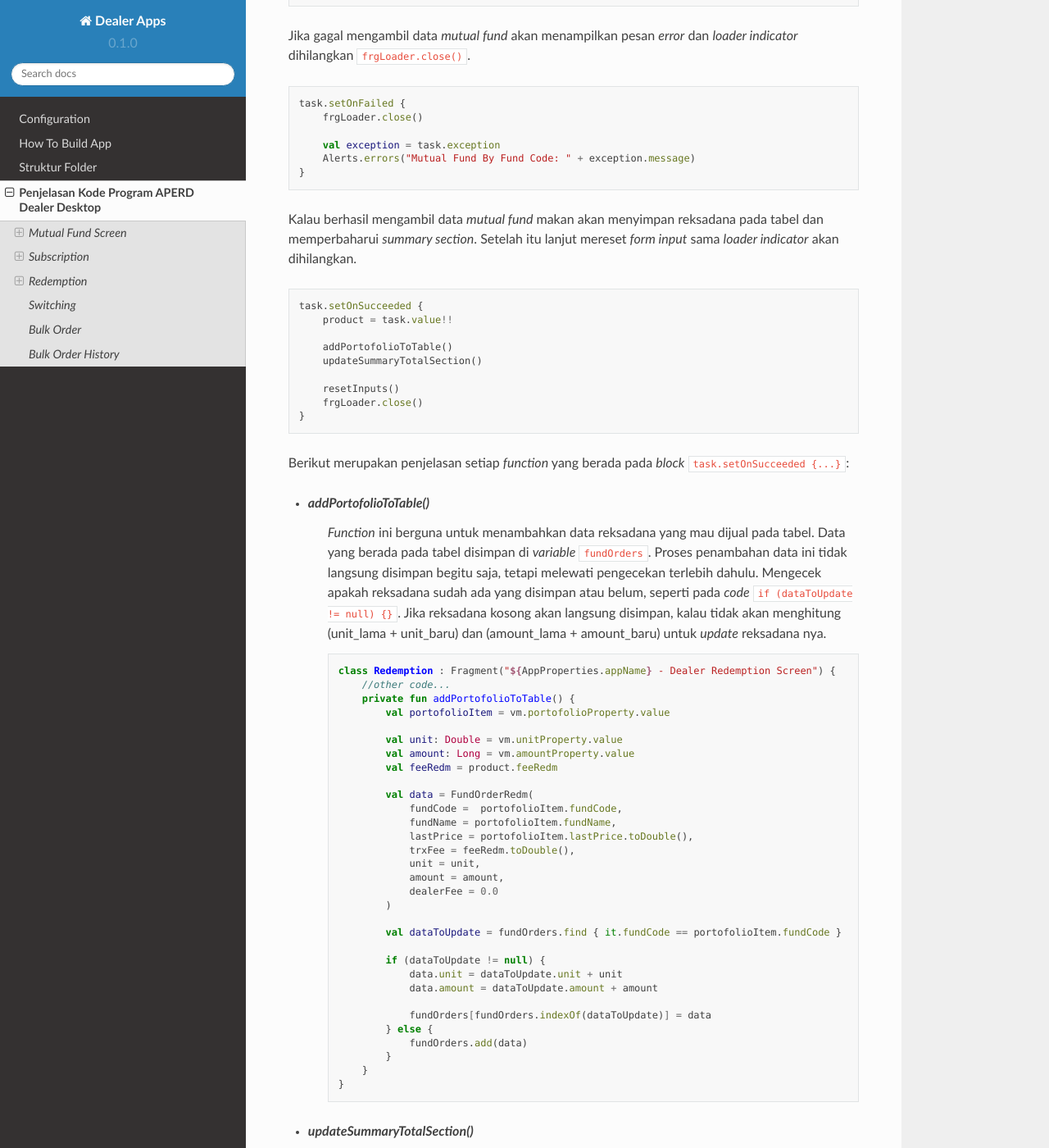
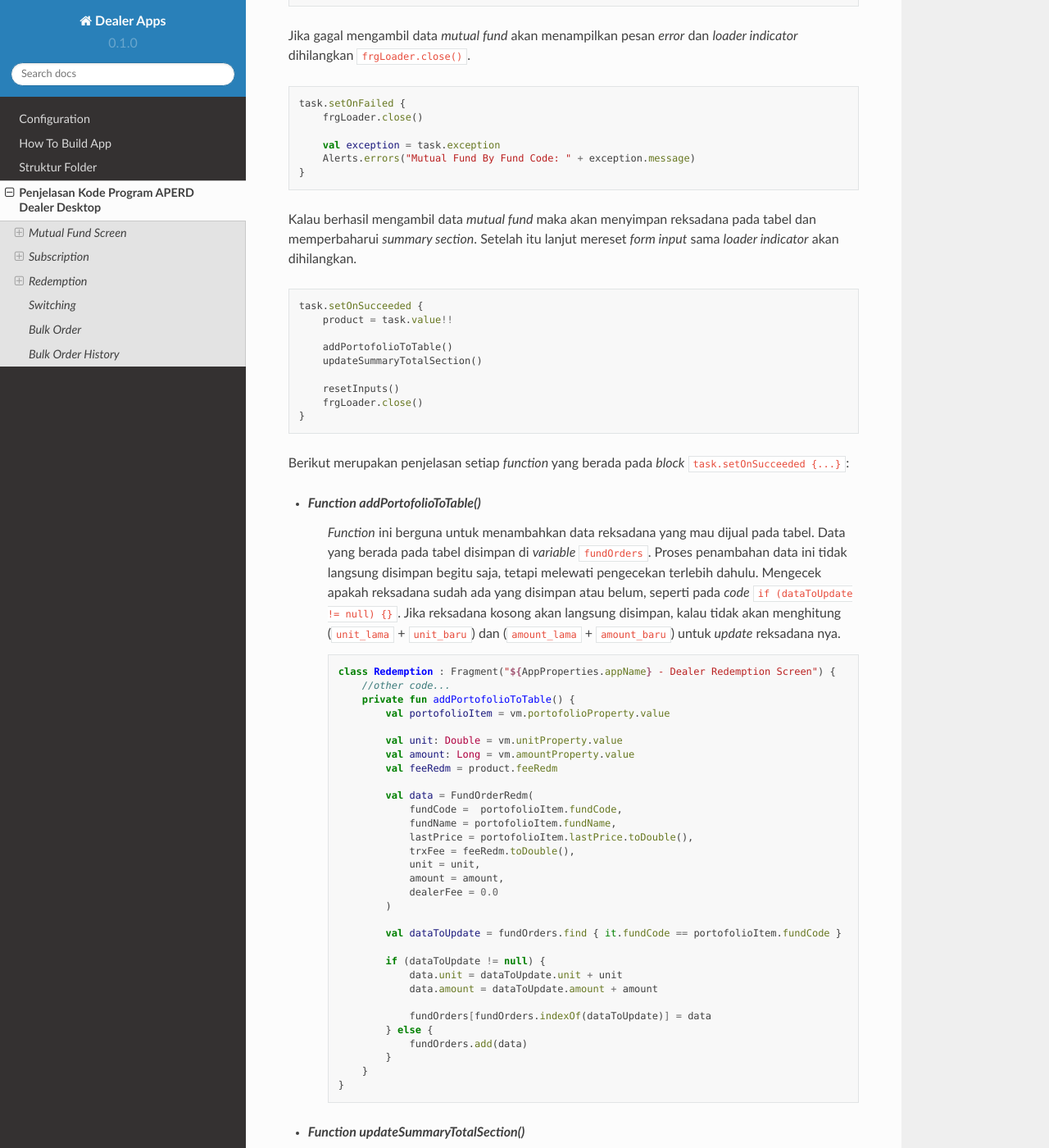
Before and after one commit to arvinrasheda/dealer-docs, a Sphinx documentation site: the page built from docs/source/prog-code-explan.rst, in a window 1280 px wide and 1400 px high, scrolled down 13224 px. Shown: the whole window at 82% size. Built offline with Sphinx 7.4.7 and the Read the Docs theme 2.0.0, drawn with Linux system fonts in a browser that asks for light colours; pages that are not in the unit, such as notebooks, are missing from menus; some of the changed text lies outside the part shown.

Commit message:
update: doc for redemption in prog-code-explan

```diff
--- a/docs/source/prog-code-explan.rst
+++ b/docs/source/prog-code-explan.rst
@@ -771,7 +771,7 @@
     }
 
 
-Kalau berhasil mengambil data *mutual fund* makan akan menyimpan reksadana pada tabel dan memperbaharui *summary section*.
+Kalau berhasil mengambil data *mutual fund* maka akan menyimpan reksadana pada tabel dan memperbaharui *summary section*.
 Setelah itu lanjut mereset *form input* sama *loader indicator* akan dihilangkan.
 
 .. code-block:: kotlin
@@ -789,13 +789,13 @@
 
 Berikut merupakan penjelasan setiap *function* yang berada pada *block* ``task.setOnSucceeded {...}``:
 
-- *addPortofolioToTable()*
+- *Function addPortofolioToTable()*
     *Function* ini berguna untuk menambahkan data reksadana yang mau dijual pada tabel. Data yang berada pada tabel
     disimpan di *variable* ``fundOrders``. Proses penambahan data ini tidak langsung disimpan begitu saja, tetapi
     melewati pengecekan terlebih dahulu.
     Mengecek apakah reksadana sudah ada yang disimpan atau belum, seperti pada *code* ``if (dataToUpdate != null) {}``.
-    Jika reksadana kosong akan langsung disimpan, kalau tidak akan menghitung (unit_lama + unit_baru) dan
-    (amount_lama + amount_baru) untuk *update* reksadana nya.
+    Jika reksadana kosong akan langsung disimpan, kalau tidak akan menghitung (``unit_lama`` + ``unit_baru``) dan
+    (``amount_lama`` + ``amount_baru``) untuk *update* reksadana nya.
 
 
     .. code-block:: kotlin
@@ -833,7 +833,7 @@
         }
 
 
-- *updateSummaryTotalSection()*
+- *Function updateSummaryTotalSection()*
     Memiliki fungsi untuk memperbaharui *summary section*
 
     .. code-block:: kotlin
@@ -854,7 +854,7 @@
         }
 
 
-- *resetInputs()*
+- *Function resetInputs()*
     Berfungsi untuk *reset* *input unit* dan *amount* menjadi 0.
 
     .. code-block:: kotlin
```
Also changed, not shown: other parts of docs/source/prog-code-explan.rst (+2 -2 lines).
